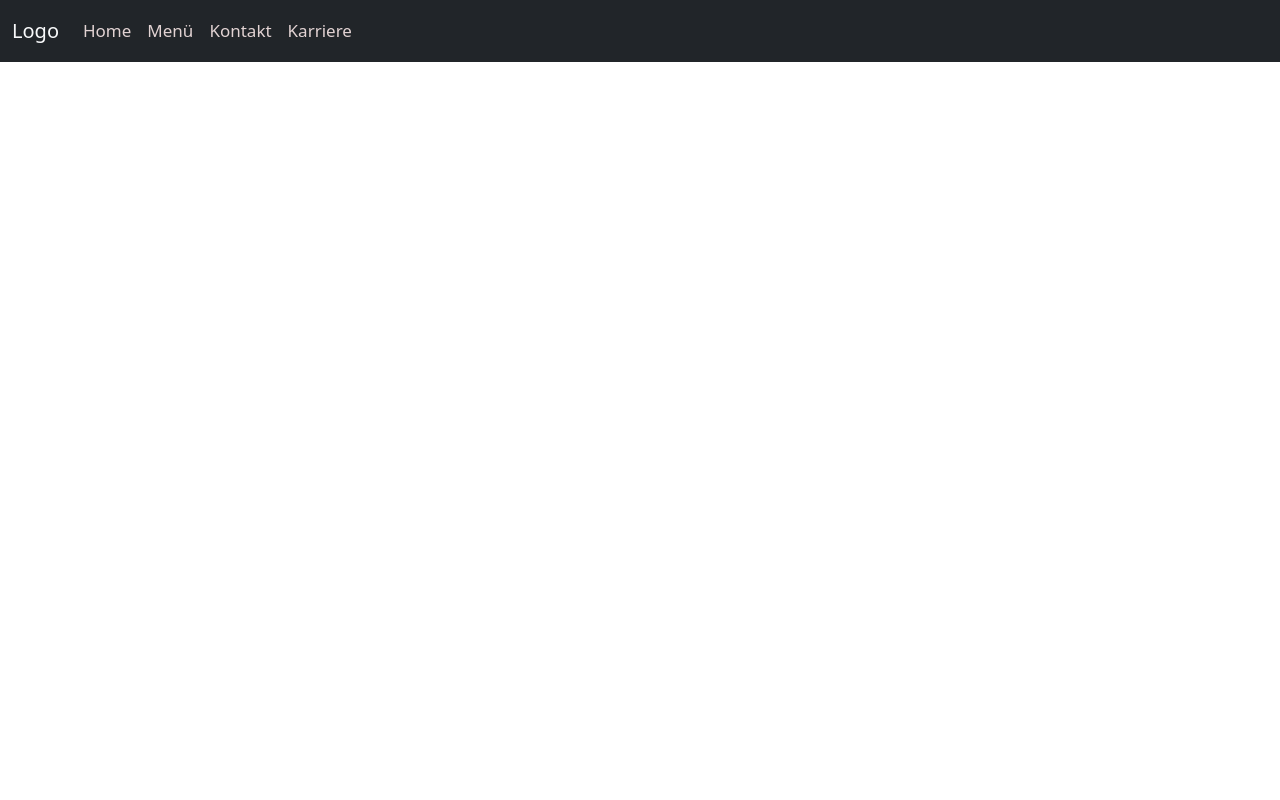
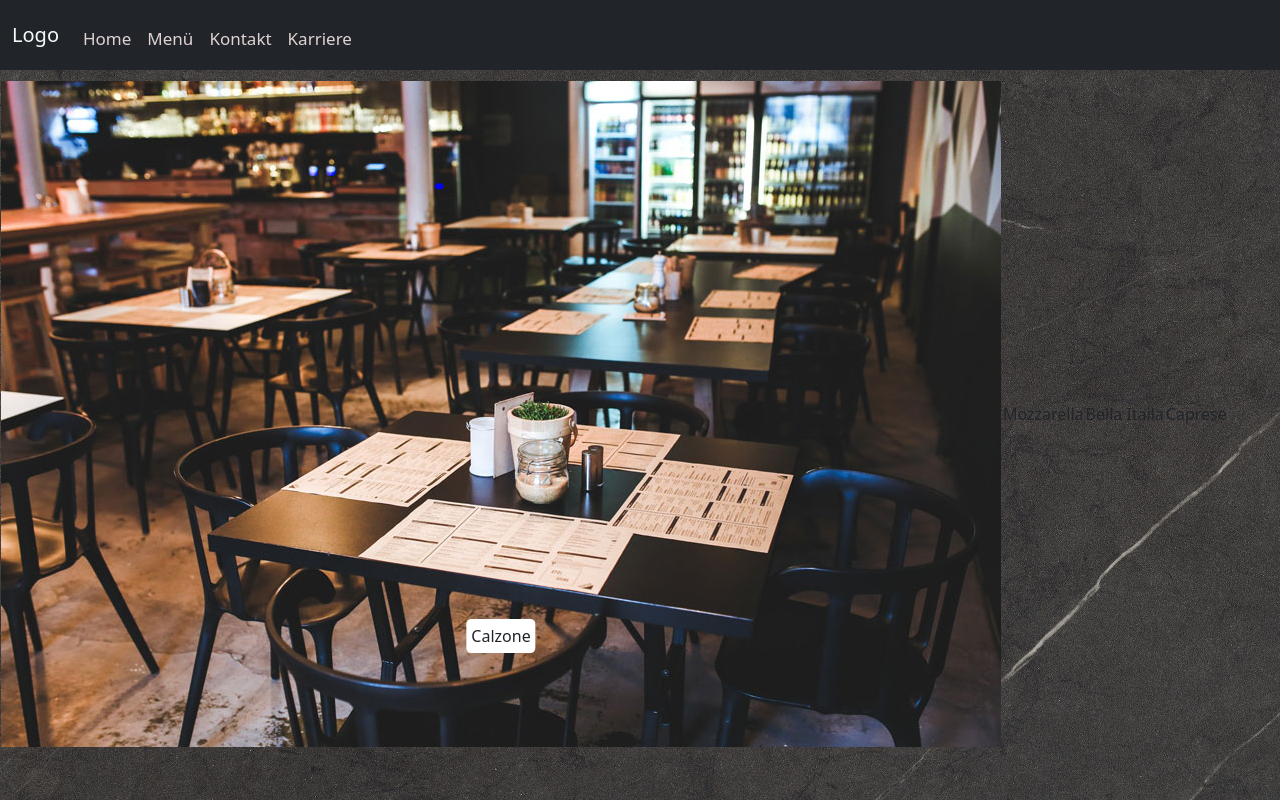
Before and after one commit to NoahReinthaler/Pizza_rena, a PHP site: page /Html/menue.html in a window 1280 px wide. Run offline with PHP 8.4, Linux system fonts and the light colour scheme.

Commit message:
18.11 12:23

```diff
--- a/CSS/sytle.css
+++ b/CSS/style.css
@@ -31,3 +31,24 @@ background-color: #e6e6df;
     text-align: center;
 
 }
+#myTopnav a.nav-link{
+    margin: 0px;
+
+}
+#myTopnav{
+    margin-top: 0.5em;
+}
+
+
+pp{
+    margin: 10px ;
+}
+
+.text_infront{
+    position: absolute; top: 85%;
+        left: 50%;
+        transform: translate(-50%, -85%);
+        background-color: white;
+        padding: 5px;
+        border-radius: 5px;
+}
--- a/Html/index.html
+++ b/Html/index.html
@@ -4,11 +4,12 @@
     <meta charset="UTF-8">
     <meta http-equiv="X-UA-Compatible" content="IE=edge">
     <meta name="viewport" content="width=device-width, initial-scale=1.0">
-    <link rel="stylesheet" href="../CSS/sytle.css">
+    <link rel="stylesheet" href="../CSS/style.css">
     <link href="https://cdn.jsdelivr.net/npm/bootstrap@5.2.2/dist/css/bootstrap.min.css" rel="stylesheet" integrity="sha384-Zenh87qX5JnK2Jl0vWa8Ck2rdkQ2Bzep5IDxbcnCeuOxjzrPF/et3URy9Bv1WTRi" crossorigin="anonymous">
     <link rel="stylesheet" href="https://cdnjs.cloudflare.com/ajax/libs/font-awesome/4.7.0/css/font-awesome.min.css">
     <title>Pizza_ReNa</title>
-</head >
+</head>
+
 <body class="background">
 
 <nav class="navbar navbar-expand-lg bg-dark fixed-top">
@@ -18,6 +19,7 @@
         <span class="navbar-toggler-icon "></span>
       </button>
       <div class="collapse navbar-collapse" id="navbarNavAltMarkup">
+
         <div class="navbar-nav topnav" id="myTopnav">
           <a class="nav-link" href="index.html">Home</a>
           <a class="nav-link" href="menue.html">Menü</a>
--- a/Html/menue.html
+++ b/Html/menue.html
@@ -4,12 +4,12 @@
     <meta charset="UTF-8">
     <meta http-equiv="X-UA-Compatible" content="IE=edge">
     <meta name="viewport" content="width=device-width, initial-scale=1.0">
-    <link rel="stylesheet" href="../CSS/sytle.css">
+    <link rel="stylesheet" href="../CSS/style.css">
     <link href="https://cdn.jsdelivr.net/npm/bootstrap@5.2.2/dist/css/bootstrap.min.css" rel="stylesheet" integrity="sha384-Zenh87qX5JnK2Jl0vWa8Ck2rdkQ2Bzep5IDxbcnCeuOxjzrPF/et3URy9Bv1WTRi" crossorigin="anonymous">
     <title>Menü</title>
 </head>
-<body>
-
+<body class="background">
+  <div style="margin-bottom: 5rem;">
   <nav class="navbar navbar-expand-lg bg-dark fixed-top">
     <div class="container-fluid">
       <a class="navbar-brand text-light" href="index.html">Logo</a>
@@ -17,6 +17,7 @@
         <span class="navbar-toggler-icon "></span>
       </button>
       <div class="collapse navbar-collapse" id="navbarNavAltMarkup">
+
         <div class="navbar-nav topnav" id="myTopnav">
           <a class="nav-link" href="index.html">Home</a>
           <a class="nav-link" href="menue.html">Menü</a>
@@ -27,8 +28,19 @@
       </div>
     </div>
   </nav>
+</div>
 
+  <table>
+    <tr class="text-dark">
+      <td style="position: relative;
+      text-align: center;"><a href="Pizzen/Calzone.html"><img src="../Images/Test-Images/test_1.jpg" alt="Testbild"></a><p class="text_infront">Calzone</p></td>
+      <td>Mozzarella</td>
+      <td>Bella Itaila</td>
+      <td>Caprese</td>
+    </tr>
+  </table>
 
 <script src="https://cdn.jsdelivr.net/npm/bootstrap@5.2.2/dist/js/bootstrap.bundle.min.js" integrity="sha384-OERcA2EqjJCMA+/3y+gxIOqMEjwtxJY7qPCqsdltbNJuaOe923+mo//f6V8Qbsw3" crossorigin="anonymous"></script>
+
 </body>
 </html>
```
Also changed, not shown: Html/Pizzen/Calzone.html (added, +12 -0 lines). Lines whose indentation alone changed are shown as unchanged.
